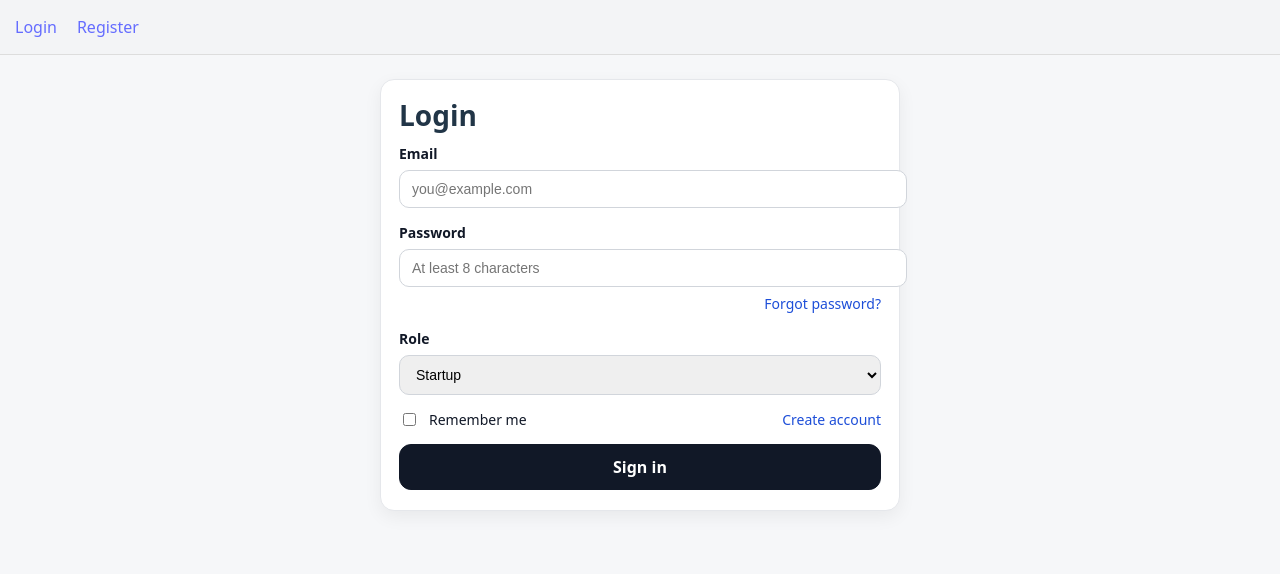
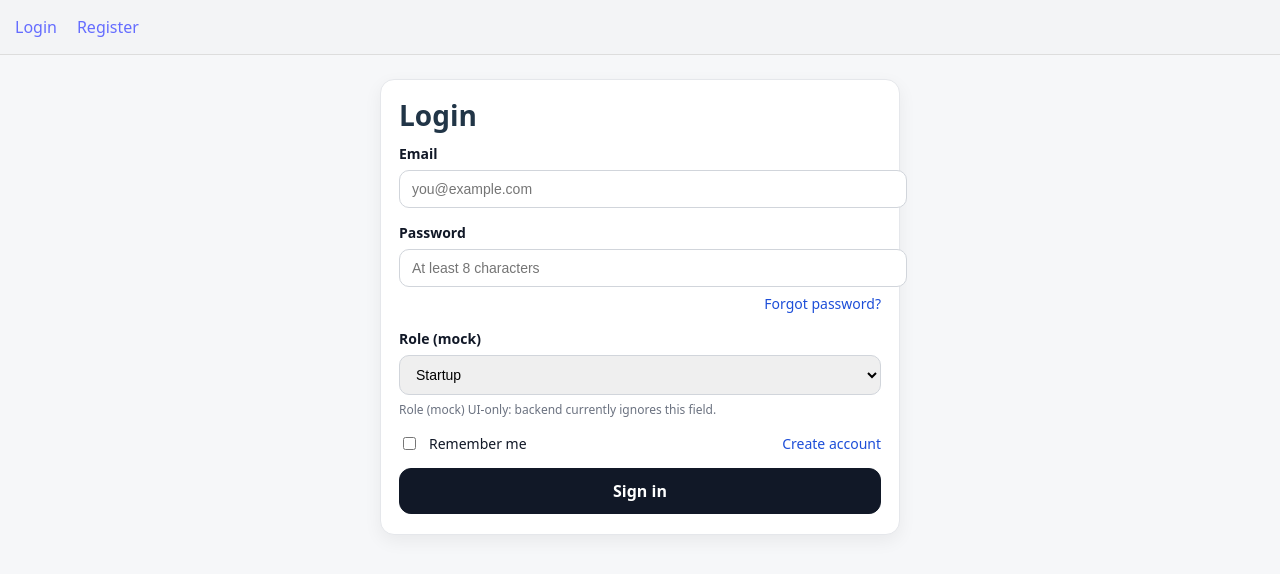
Before and after one commit to ITA-Dnipro/UA-4421, a React (Vite) app in the folder frontend/: page /login in a window 1280 px wide. Shown: the top 574 px of the page. Built offline with nearby package versions, Linux system fonts and the light colour scheme.

Commit message:
Update Login.tsx

```diff
--- a/frontend/src/pages/Login.tsx
+++ b/frontend/src/pages/Login.tsx
@@ -240,7 +240,7 @@ export default function LoginPage() {
 
             <div className={styles.field}>
               <label className={styles.label} htmlFor="role">
-                Role
+                Role (mock)
               </label>
               <select
                 id="role"
@@ -248,10 +248,17 @@ export default function LoginPage() {
                 value={role}
                 disabled={isSubmitting}
                 onChange={(e) => setRole(e.target.value as Role)}
+                aria-describedby="role-help"
               >
                 <option value="startup">Startup</option>
                 <option value="investor">Investor</option>
               </select>
+              <div
+                id="role-help"
+                style={{ marginTop: 6, fontSize: 12, color: '#6b7280' }}
+              >
+                Role (mock) UI-only: backend currently ignores this field.
+              </div>
             </div>
 
             <div className={styles.helpRow}>
```
